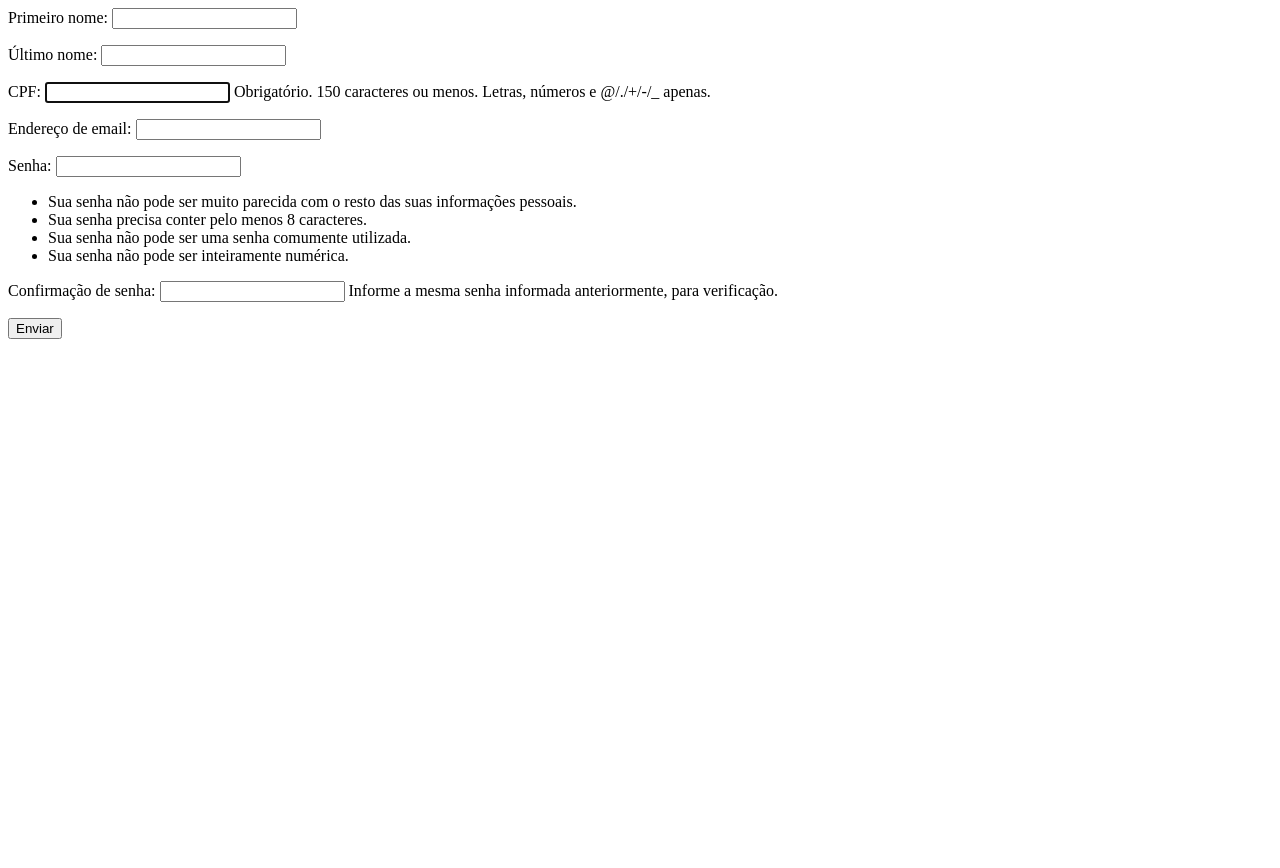
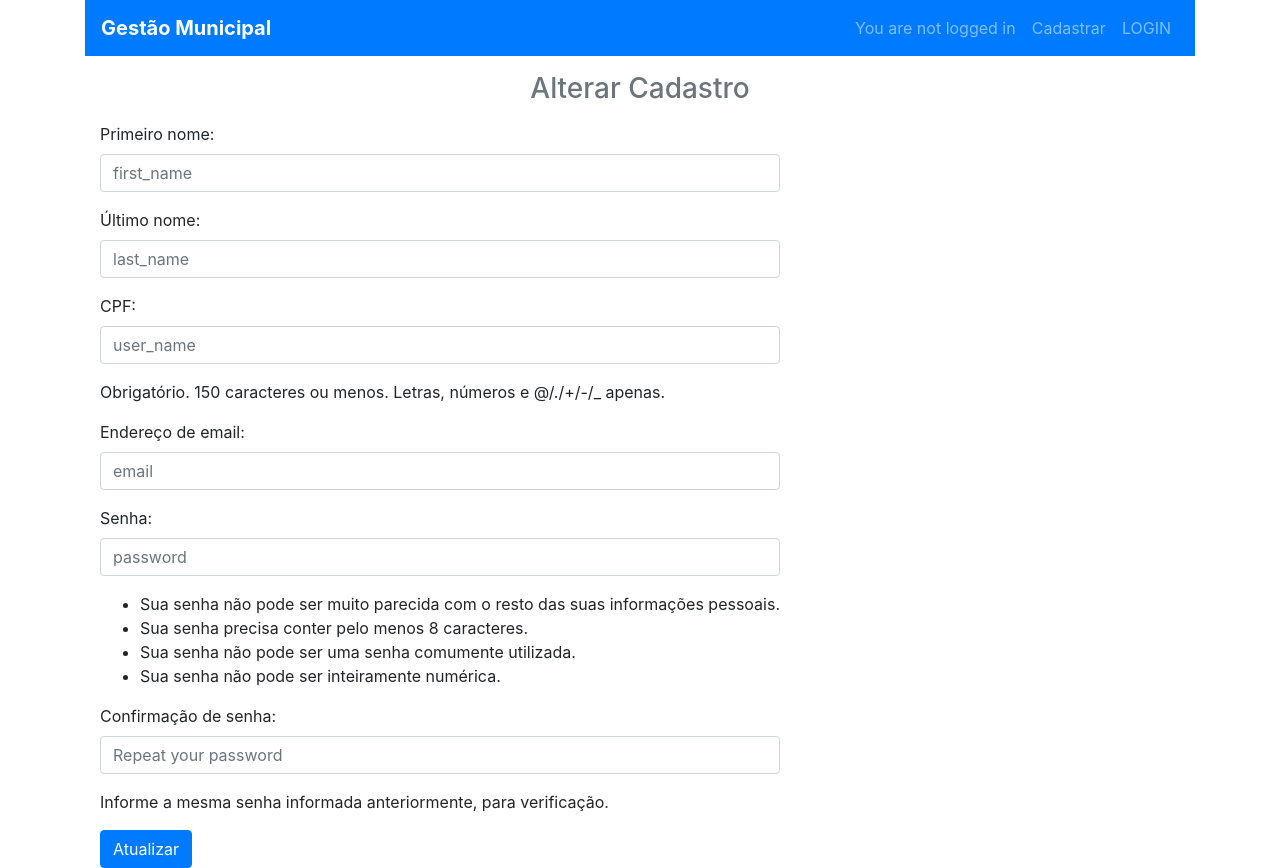
Before and after one commit to ADSVilhena/criacao-do-esqueleto-do-projeto-gestaomunicipal, a Django app: page /cadastros/add/ in a window 1280 px wide. Before the commit the page ends 339 px from the top, so only its background shows below. Run offline with Django 3.2, Linux system fonts and the light colour scheme; some libraries are stand-ins or nearby versions.

Commit message:
estilizaçao do aletrar cadastro.html

```diff
--- a/gmSite/cadastros/forms.py
+++ b/gmSite/cadastros/forms.py
@@ -5,6 +5,14 @@ from .models import Endereco, Telefone
 
 
 class PessoaUserForm(UserCreationForm):
+    def __init__(self, *args, **kwargs):
+        super(PessoaUserForm, self).__init__(*args, **kwargs)
+        self.fields['first_name'].widget.attrs = {'class':'form-group form-control','type':'text','placeholder':'first_name'}
+        self.fields['last_name'].widget.attrs = {'class':'form-group form-control','type':'text','placeholder':'last_name'}
+        self.fields['username'].widget.attrs = {'class':'form-group form-control','type':'text','placeholder':'user_name'}
+        self.fields['email'].widget.attrs = {'class':'form-group form-control','type':'mail','placeholder':'email'}
+        self.fields['password1'].widget.attrs = {'class':'form-group form-control','type':'password','placeholder':'password'}
+        self.fields['password2'].widget.attrs = {'class':'form-group form-control','type':'password','placeholder':'Repeat your password'}
     class Meta:
         model = User
         fields = ('first_name','last_name','username','email','password1', 'password2')
--- a/gmSite/cadastros/templates/cadastros/cadastro.html
+++ b/gmSite/cadastros/templates/cadastros/cadastro.html
@@ -1,6 +1,111 @@
+<!DOCTYPE html>
+<html lang="en">
 
-<form method="POST">
-    {% csrf_token %}
-    {{ form.as_p }}
-    <input type="submit" value="Enviar">
-</form>
+<head>
+    <meta charset="UTF-8">
+    <meta name="viewport" content="width=device-width, initial-scale=1.0">
+    <meta http-equiv="X-UA-Compatible" content="ie=edge">
+
+    <link rel="stylesheet" href="https://stackpath.bootstrapcdn.com/bootstrap/4.3.1/css/bootstrap.min.css"
+        integrity="sha384-ggOyR0iXCbMQv3Xipma34MD+dH/1fQ784/j6cY/iJTQUOhcWr7x9JvoRxT2MZw1T" crossorigin="anonymous">
+    <title>Atualizar Cadastro</title>
+</head>
+
+<body>
+    <div class="container">
+        <nav class="navbar navbar-expand-lg navbar-dark bg-primary">
+
+            <a class="navbar-brand font-weight-bold" href="{% url 'testeHome' %}">Gestão Municipal</a>
+
+            <button class="navbar-toggler" type="button" data-toggle="collapse" data-target="#navbarsite">
+                <span class="navbar-toggler-icon">
+
+                </span>
+            </button>
+
+            <div class="collapse navbar-collapse" id="navbarsite">
+                {% load staticfiles %}
+                {% block title %}{% endblock %}
+                {% block content %}
+
+                {% if user.is_authenticated %}
+                <ul class="navbar-nav ml-auto">
+                    <li class="nav-item">
+                        <a class="nav-link" href="#"> Hi {{ user.first_name }}!</a>
+                    </li>
+                    <li class="nav-item">
+                        <a class="nav-link active" href="{% url 'cadastros:atualizar' user.id %}">Alterar Cadastro</a>
+                    </li>
+                    <li class="nav-item">
+                        <a class="nav-link " href="{% url 'cadastros:listar_enderecos' user.id  %}">Endereços</a>
+                    </li>
+                    <li class="nav-item">
+                        <a class="nav-link" href="{% url 'cadastros:listar_telefones' user.id %}">Meus Telefones</a>
+                    </li>
+                    <li class="nav-item dropdown">
+                        <a class="nav-link dropdown-toggle" href="#" id="dropdownChamados"
+                            data-toggle="dropdown">Chamados</a>
+
+                        <div class="dropdown-menu">
+                            <a class="dropdown-item" href="#">Abertos</a>
+                            <div class="dropdown-divider"></div>
+                            <a class="dropdown-item" href="#">Em Andamento</a>
+                            <div class="dropdown-divider"></div>
+                            <a class="dropdown-item" href="#">Concluídos</a>
+                            <div class="dropdown-divider"></div>
+                            <a class="dropdown-item" href="{% url 'chamados:listar_chamados' user.id %}">Todos os
+                                Chamados</a>
+                        </div>
+                    </li>
+                    <li class="nav-item">
+                        <a class="nav-link" href="{% url 'logout' %}">LOGOUT</a>
+                    </li>
+
+                    {% else %}
+
+                    <ul class="navbar-nav ml-auto">
+                        <li class="nav-item">
+                            <a class="nav-link" href="#">You are not logged in </a>
+                        </li>
+                        <li class="nav-item">
+                            <a class="nav-link" href="{%url 'cadastros:cadastrar'%}">Cadastrar</a>
+                        </li>
+                        <li class="nav-item">
+                            <a class="nav-link" href="{%url 'login'%}">LOGIN </a>
+                        </li>
+                        {% endif %}
+                        {% endblock %}
+                    </ul>
+            </div>
+        </nav>
+        <div class="text-center mt-3 mb-3 text-secondary">
+            <h3>Alterar Cadastro</h3>
+        </div>
+        <div class="container">
+            <div class="row">
+                <form method="POST">
+                    <div class="col">
+                        {% csrf_token %}
+                        {{ form.as_p }}
+                        <input class="btn btn-primary" type="submit" value="Atualizar">
+                        <!---<input type="submit" value="Enviar">-->
+                    </div>
+
+                </form>
+
+            </div>
+        </div>
+    </div>
+    <script src="https://code.jquery.com/jquery-3.3.1.slim.min.js"
+        integrity="sha384-q8i/X+965DzO0rT7abK41JStQIAqVgRVzpbzo5smXKp4YfRvH+8abtTE1Pi6jizo"
+        crossorigin="anonymous"></script>
+    <script src="https://cdnjs.cloudflare.com/ajax/libs/popper.js/1.14.7/umd/popper.min.js"
+        integrity="sha384-UO2eT0CpHqdSJQ6hJty5KVphtPhzWj9WO1clHTMGa3JDZwrnQq4sF86dIHNDz0W1"
+        crossorigin="anonymous"></script>
+    <script src="https://stackpath.bootstrapcdn.com/bootstrap/4.3.1/js/bootstrap.min.js"
+        integrity="sha384-JjSmVgyd0p3pXB1rRibZUAYoIIy6OrQ6VrjIEaFf/nJGzIxFDsf4x0xIM+B07jRM"
+        crossorigin="anonymous"></script>
+
+</body>
+
+</html>
--- a/gmSite/cadastros/templates/cadastros/enderecos_list.html
+++ b/gmSite/cadastros/templates/cadastros/enderecos_list.html
@@ -106,6 +106,9 @@
                 </tbody>
 
             </table>
+            <a class="btn btn-primary" href="{% url 'cadastros:endereco' %}" role="button">Adicionar Endereço</a>
+            {% else %}
+            <p>Nenhum endereco para {{ user.first_name }}.</p>
             </ul>
             <a class="btn btn-primary" href="{% url 'cadastros:endereco' %}" role="button">Adicionar Endereço</a>
             {% endif %}
--- a/gmSite/cadastros/views.py
+++ b/gmSite/cadastros/views.py
@@ -33,21 +33,21 @@ class AtualizarCadastro(UpdateView):
     model = User
     form_class = PessoaUserForm
     template_name = "cadastros/cadastro.html"
-    success_url = reverse_lazy('home')
+    success_url = reverse_lazy('testeHome')
 
 
 class CriarEndereco(CreateView):
     model = Endereco
     form_class = CadastroEnderecoForm
     template_name = "cadastros/cadastroEndereco.html"
-    success_url = reverse_lazy('home')
+    success_url = reverse_lazy("testeHome")
 
 
 class AtualizarEndereco(UpdateView):
     model = Endereco
     form_class = CadastroEnderecoForm
     template_name = "cadastros/cadastroEndereco.html"
-    success_url = reverse_lazy('home')
+    success_url = reverse_lazy('testeHome')
 
 
 class CriarTelefone(CreateView):
```
